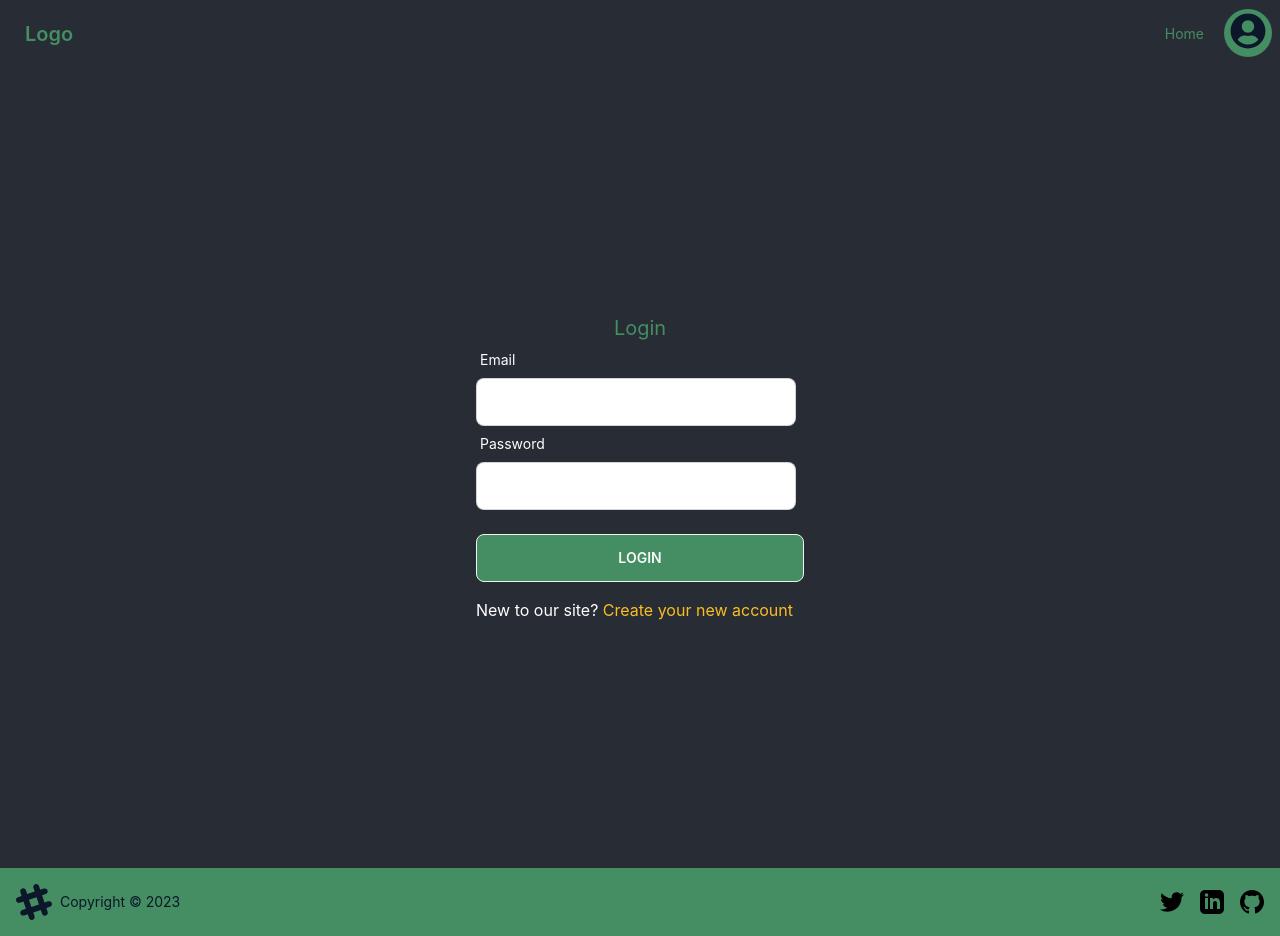
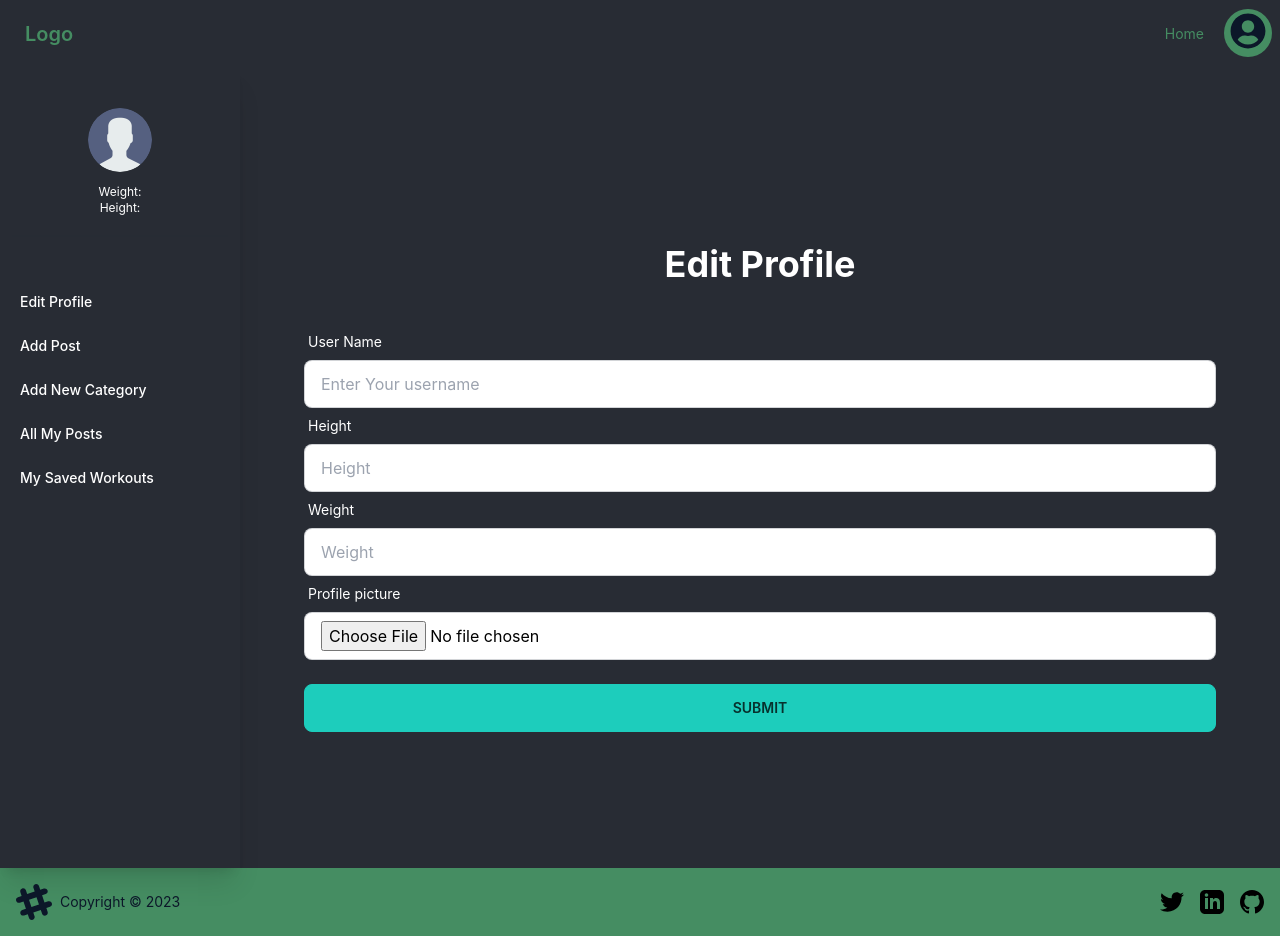
Before and after one commit to hamzayusuf1/workout-app, a React (Create React App) app in the folder client/: page /dashboard/editProfile in a window 1280 px wide. Before the commit this address led to /user/login. Built offline with nearby package versions, Linux system fonts and the light colour scheme; no server answers.

Commit message:
conditionally appending what the user updates about their profile

```diff
--- a/client/src/Components/DashboardComp/EditProfile/EditProfile.js
+++ b/client/src/Components/DashboardComp/EditProfile/EditProfile.js
@@ -61,7 +61,7 @@ const EditProfile = () => {
     // }
 
     try {
-      fetch("http://localhost:5008/upda", {
+      fetch("http://localhost:5008/workout/getRecentPosts", {
         method: "POST",
         // headers: {
         //   "Content-Type": "application/json",
--- /dev/null
+++ b/client/src/Components/DashboardComp/TestEdit/TestEdit.js
@@ -0,0 +1,168 @@
+import React, { useEffect } from "react";
+import { useForm } from "react-hook-form";
+import { toast } from "react-hot-toast";
+
+import { actionsTypes } from "../../../State/Actions/Actions";
+import { useAppContext } from "../../../State/AppContext";
+
+const TestEdit = () => {
+  const { userData, state, dispatch } = useAppContext();
+
+  const {
+    register,
+    handleSubmit,
+    formState: { errors },
+  } = useForm();
+
+  const handleImageChange = (event) => {
+    dispatch({
+      type: actionsTypes.UPLOAD_PROFILE_IMAGE,
+      payload: event.target.files[0],
+    });
+  };
+
+  const handleUpload = async (data, event) => {
+    event.preventDefault();
+
+    if (!state?.editProfileImage) {
+      toast.error("Please add an image");
+      console.log("File not found");
+      return;
+    }
+
+    const id = userData._id;
+    console.log(data);
+
+    const formData = new FormData();
+    formData.append("_id", id);
+
+    if (data.username) {
+      formData.append("username", data.username);
+    }
+
+    if (data.height) {
+      formData.append("height", data.height);
+    }
+
+    if (data.weight) {
+      formData.append("weight", data.weight);
+    }
+
+    // formData.append("image", state?.addPostImage);
+
+    try {
+      console.log(Object.fromEntries(formData));
+
+      var object = {};
+      formData.forEach(function (value, key) {
+        object[key] = value;
+      });
+      // var json = JSON.stringify(object);
+      // console.log(json);
+
+      fetch("http://localhost:5008/editProfile", {
+        method: "POST",
+        // headers: {
+        //   "Content-Type": "application/json",
+        // },
+        body: formData,
+      })
+        .then((res) => {
+          return res.json();
+        })
+        .then((response) => {
+          console.log(response);
+          return toast.success("Updated user successfully");
+        });
+    } catch (error) {
+      console.log(error);
+    }
+  };
+
+  return (
+    <div className="m-16 w-full">
+      <h1
+        className="text-4xl font-bold text-center my-10 mt-10 md:mt-10 lg:mt-10  "
+        style={{ color: "white" }}
+      >
+        Edit Profile
+      </h1>
+
+      <form onSubmit={handleSubmit(handleUpload)} className="w-full">
+        <div className="form-control w-full ">
+          <label className="label">
+            <span className="label-text" style={{ color: "white" }}>
+              User Name
+            </span>
+          </label>
+
+          <input
+            style={{ color: "black" }}
+            type="text"
+            name="userName"
+            {...register("username", {
+              required: "A username is required",
+            })}
+            placeholder="Enter Your username"
+            className="input input-bordered w-full "
+          />
+          <span className="text-sm text-error">
+            {errors?.username?.message}
+          </span>
+        </div>
+
+        <div className="form-control w-full ">
+          <label className="label">
+            <span className="label-text" style={{ color: "white" }}>
+              Height
+            </span>
+          </label>
+          <input
+            style={{ color: "black" }}
+            name=""
+            {...register("height")}
+            placeholder="Height"
+            className="input input-bordered w-full "
+          ></input>
+          <span className="text-sm text-error">{errors?.weight?.message}</span>
+        </div>
+
+        <div className="form-control w-full ">
+          <label className="label">
+            <span className="label-text" style={{ color: "white" }}>
+              Weight
+            </span>
+          </label>
+          <input
+            style={{ color: "black" }}
+            name="description"
+            {...register("weight")}
+            placeholder="Weight"
+            className="input input-bordered w-full "
+          ></input>
+          <span className="text-sm text-error">{errors?.weight?.message}</span>
+        </div>
+        <div className="form-control w-full ">
+          <label className="label">
+            <span className="label-text" style={{ color: "white" }}>
+              Profile picture
+            </span>
+          </label>
+
+          <input
+            style={{ color: "black" }}
+            type="file"
+            accept="image/jpeg,image/png,image/jpg,image/gif,image/webp"
+            placeholder="Enter Image"
+            onChange={handleImageChange}
+            className="input input-bordered w-full py-2 "
+          />
+        </div>
+
+        <input className="btn btn-accent w-full mt-6" type="submit" />
+      </form>
+    </div>
+  );
+};
+
+export default TestEdit;
--- a/client/src/Components/Posts/Posts.js
+++ b/client/src/Components/Posts/Posts.js
@@ -14,8 +14,6 @@ const Posts = () => {
   const pages = Math.ceil(count / size);
   const [category, setCategory] = useState("");
   const [searchCategory, setSearchCategory] = useState([]);
-
-  console.log(category);
 
   // useEffect(() => {
   //   const getPosts = async () => {
@@ -96,8 +94,6 @@ const Posts = () => {
         const arr = res.result.map((obj) => obj.category);
 
         setSearchCategory(arr);
-        console.log(arr);
-        console.log(searchCategory);
       });
 
     const getPosts = async () => {
--- a/client/src/Components/SignIn/SignIn.js
+++ b/client/src/Components/SignIn/SignIn.js
@@ -55,10 +55,7 @@ const SignIn = () => {
     // console.log(response.json());
 
     try {
-      const response = await loginUser({
-        email: "hamza@yusuf.com",
-        password: "hamza321",
-      });
+      const response = await loginUser(data);
 
       if (!response.ok) {
         return await response.json().then((res) => {
--- a/client/src/Components/SliderComp/Slider/Slider.js
+++ b/client/src/Components/SliderComp/Slider/Slider.js
@@ -17,7 +17,6 @@ const MainSlider = () => {
       })
       .then((data) => {
         setSliderCardPosts(data.posts);
-        console.log(data);
       });
   }, []);
 
--- a/client/src/Layout/Routes.js
+++ b/client/src/Layout/Routes.js
@@ -12,6 +12,7 @@ import EditProfile from "../Components/DashboardComp/EditProfile/EditProfile";
 import AllMyPosts from "../Components/DashboardComp/AllMyPosts/AllMyPosts";
 import MySavedWorkouts from "../Components/DashboardComp/MySavedWorkouts/MySavedWorkouts";
 import AddCategory from "../Components/DashboardComp/AddCategory/AddCategory";
+import TestEdit from "../Components/DashboardComp/TestEdit/TestEdit";
 
 const router = createBrowserRouter([
   {
@@ -51,7 +52,7 @@ const router = createBrowserRouter([
           },
           {
             path: "/dashboard/editProfile",
-            element: <EditProfile></EditProfile>,
+            element: <TestEdit></TestEdit>,
           },
           {
             path: "/dashboard/allMyPosts",
--- a/client/src/Pages/Dashboard/Dashboard.js
+++ b/client/src/Pages/Dashboard/Dashboard.js
@@ -7,15 +7,15 @@ const Dashboard = () => {
   const { userAuth, user } = useContext(AuthContext);
   const navigate = useNavigate();
 
-  useEffect(() => {
-    setTimeout(() => {
-      if (!userAuth.isAuth) {
-        navigate("/user/login");
-      } else {
-        navigate("/dashboard");
-      }
-    }, 300);
-  }, [userAuth.isAuth, navigate]);
+  // useEffect(() => {
+  //   setTimeout(() => {
+  //     if (!userAuth.isAuth) {
+  //       navigate("/user/login");
+  //     } else {
+  //       navigate("/dashboard");
+  //     }
+  //   }, 300);
+  // }, [userAuth.isAuth, navigate]);
 
   const { userData } = useAppContext();
   return (
--- a/client/src/utils/AuthProvider.js
+++ b/client/src/utils/AuthProvider.js
@@ -9,6 +9,8 @@ const AuthProvider = ({ children }) => {
 
   let token = window.localStorage.getItem("id_token");
 
+  console.log(userAuth);
+
   const url = `http://localhost:5008/user/findUser/${token}`;
 
   const { data: findUser = [token] } = useQuery({
@@ -17,7 +19,7 @@ const AuthProvider = ({ children }) => {
       const res = await fetch(url);
       const data = await res.json();
       setUser(data.user);
-      console.log(data);
+      console.log(res);
       return data;
     },
   });
```
Also changed, not shown: 2 other files (tests, documents, lock files or other folders).
